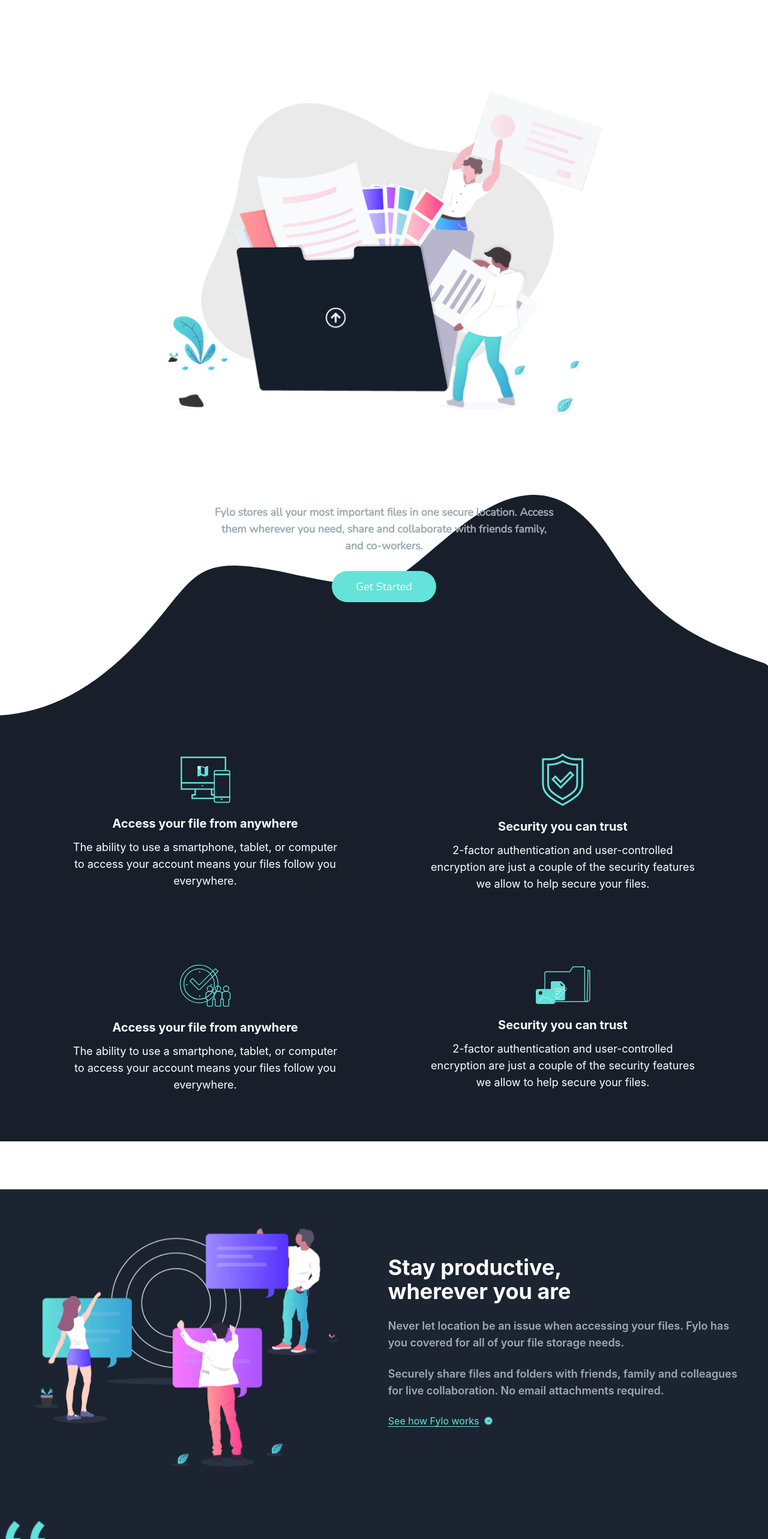
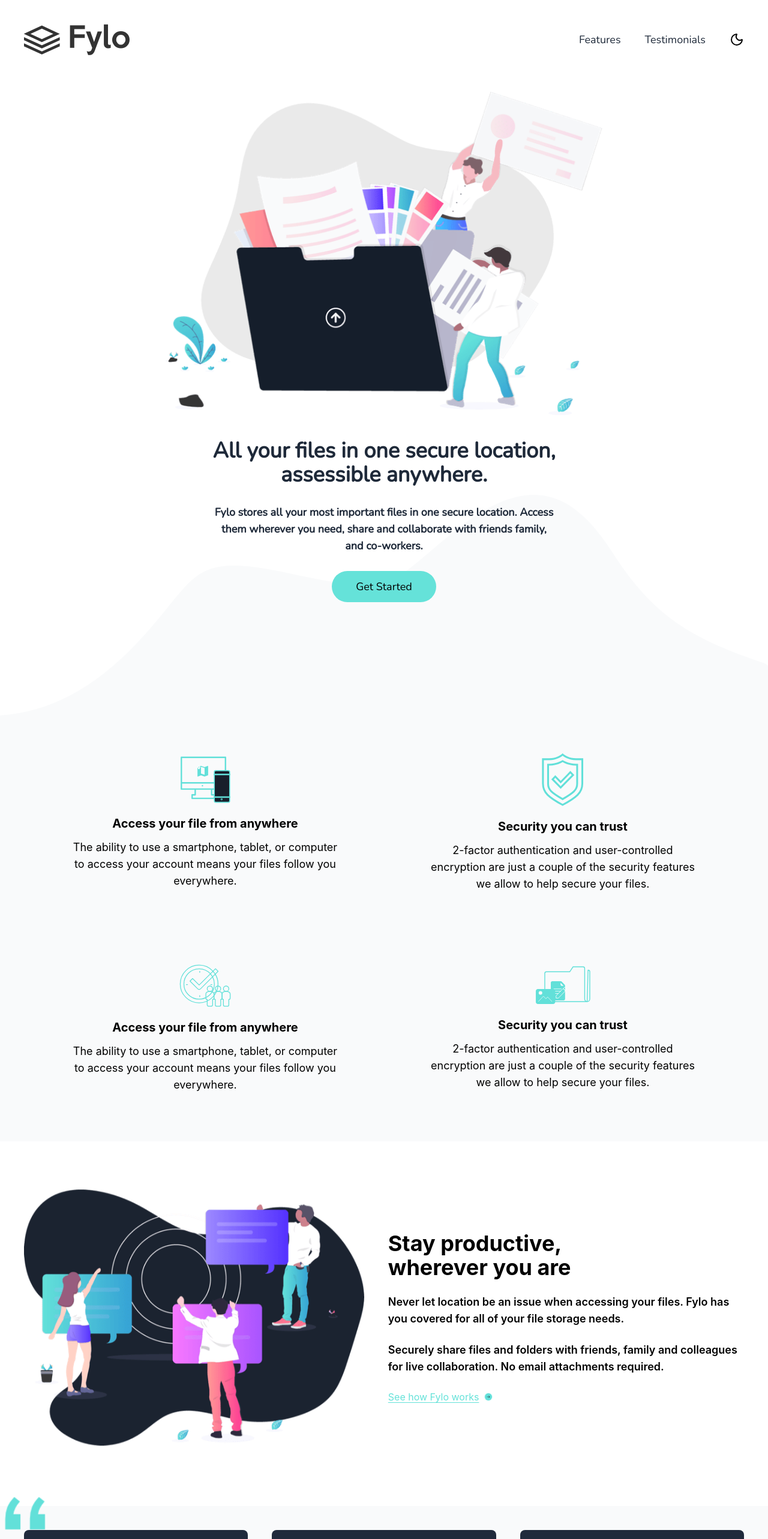
Before and after one commit to Abdouxone/mini-projects, a Next.js app: page /fylo in a window 1280 px wide. Shown: the top 2566 px of the page at 60% size. Built offline with nearby package versions, Linux system fonts and the light colour scheme; a web font is replaced by a local one.

Commit message:
adding toggle night mode and finishing footer

```diff
--- a/app/fylo/page.tsx
+++ b/app/fylo/page.tsx
@@ -1,43 +1,70 @@
-import { SunIcon } from "lucide-react";
+"use client";
+import { MoonIcon, SunIcon } from "lucide-react";
+import { useTheme } from "next-themes";
+import { useEffect, useState } from "react";
 
 export default function page() {
+  const [mounted, setMounted] = useState(false);
+  const { theme, setTheme } = useTheme();
+
+  // Avoid hydration mismatch
+  useEffect(() => setMounted(true), []);
+  if (!mounted) return null;
+
+  const handleTheme = () => {
+    setTheme(theme === "light" ? "dark" : "light");
+  };
   return (
     <div className="scroll-smooth">
-      <div className="dark:bg-[#1C2431]">
+      <div className="dark:bg-[#1C2431]  ">
         {/* header */}
         <div className="flex flex-col md:space-y-0 space-y-7 md:flex-row md:justify-between items-center p-10">
           <img
-            src="/fylo/images/logo-dark-mode.svg"
+            src={
+              theme === "dark"
+                ? "/fylo/images/logo-dark-mode.svg"
+                : "/fylo/images/logo-light-mode.svg"
+            }
             alt=""
             className="md:w-fit w-44 "
           />
           <div className="flex md:space-x-10 md:text-lg space-x-3 font-nunito items-center">
-            <a className="cursor-pointer hover:text-[#65E2B8] text-white ">
+            <a className="cursor-pointer hover:text-[#65E2B8] dark:text-white text-gray-800 ">
               Features
             </a>
-            <a className="text-white cursor-pointer hover:text-[#65E2B8] ">
+            <a className="cursor-pointer hover:text-[#65E2B8] dark:text-white text-gray-800 ">
               Testimonials
             </a>
+            <button
+              onClick={() => {
+                handleTheme();
+              }}
+            >
+              {theme === "dark" ? (
                 <SunIcon className="text-white" size={20} />
+              ) : (
+                <MoonIcon />
+              )}
+            </button>
           </div>
         </div>
 
         {/* hero */}
         <div>
           {/* hero */}
-          <div className="  bg-[url('/fylo/images/bg-curvy-dark-mode.svg')] bg-no-repeat bg-bottom bg-contain  ">
+          <div className="  dark:bg-[url('/fylo/images/bg-curvy-dark-mode.svg')] bg-[url('/fylo/images/bg-curvy-light-mode.svg')] bg-no-repeat bg-bottom bg-contain  ">
             <div className=" bg-no-repeat flex pb-55 flex-col max-w-3xl mx-auto  p-5 space-y-10">
               <img src="/fylo/images/illustration-intro.png" alt="" />
               <div className="text-center font-nunito space-y-7 ">
-                <h1 className="text-white md:text-4xl text-4xl font-semibold ">
+                <h1 className="dark:text-white text-gray-800 md:text-4xl text-4xl font-semibold ">
                   All your files in one secure location, assessible anywhere.
                 </h1>
-                <p className="mx-auto text-base md:text-lg max-w-xl">
+                <p className="dark:text-grayishBlue text-gray-800 mx-auto text-base md:text-lg max-w-xl">
                   Fylo stores all your most important files in one secure
                   location. Access them wherever you need, share and collaborate
                   with friends family, and co-workers.
                 </p>
-                <button className="bg-[#65E2D9] hover:cursor-pointer hover:scale-95 text-white text-lg py-3 px-10 rounded-full">
+                <button className="bg-[#65E2D9] hover:cursor-pointer hover:scale-95 dark:text-white text-black text-lg py-3 px-10 rounded-full">
                   Get Started
                 </button>
               </div>
@@ -45,7 +72,7 @@
           </div>
 
           {/* features */}
-          <div className="bg-[#181F2B] -mt-2">
+          <div className="dark:bg-[#181F2B] bg-[#F9FAFB] -mt-2">
             <div className="grid md:grid-cols-2  gap-10 grid-cols-1  max-w-6xl mx-auto pb-10">
               <div className="flex p-10 flex-col text-center items-center justify-center">
                 <div className="mb-5">
@@ -53,10 +80,10 @@
                 </div>
 
                 <div className="space-y-3 max-w-md">
-                  <h1 className="text-xl font-bold text-white ">
+                  <h1 className="text-xl font-bold dark:text-white text-black ">
                     Access your file from anywhere
                   </h1>
-                  <p className="text-lg font-normal text-white">
+                  <p className="text-lg font-normal dark:text-white text-black">
                     The ability to use a smartphone, tablet, or computer to
                     access your account means your files follow you everywhere.
                   </p>
@@ -68,10 +95,10 @@
                 </div>
 
                 <div className="space-y-3 max-w-md">
-                  <h1 className="text-xl font-bold text-white ">
+                  <h1 className="text-xl font-bold dark:text-white text-black ">
                     Security you can trust
                   </h1>
-                  <p className="text-lg font-normal text-white">
+                  <p className="text-lg font-normal dark:text-white text-black">
                     2-factor authentication and user-controlled encryption are
                     just a couple of the security features we allow to help
                     secure your files.
@@ -84,10 +111,10 @@
                 </div>
 
                 <div className="space-y-3 max-w-md">
-                  <h1 className="text-xl font-bold text-white ">
+                  <h1 className="text-xl font-bold dark:text-white text-black ">
                     Access your file from anywhere
                   </h1>
-                  <p className="text-lg font-normal text-white">
+                  <p className="text-lg font-normal dark:text-white text-black">
                     The ability to use a smartphone, tablet, or computer to
                     access your account means your files follow you everywhere.
                   </p>
@@ -99,10 +126,10 @@
                 </div>
 
                 <div className="space-y-3 max-w-md">
-                  <h1 className="text-xl font-bold text-white ">
+                  <h1 className="text-xl font-bold dark:text-white text-black ">
                     Security you can trust
                   </h1>
-                  <p className="text-lg font-normal text-white">
+                  <p className="text-lg font-normal dark:text-white text-black">
                     2-factor authentication and user-controlled encryption are
                     just a couple of the security features we allow to help
                     secure your files.
@@ -113,8 +140,8 @@
           </div>
 
           {/* productive section and testimonial section*/}
-          <div className="bg-[#1C2431] pb-60">
-            <div className="flex flex-col pb-25 p-10 gap-10 items-center md:flex-row max-w-7xl mx-auto mt-20">
+          <div className="dark:bg-[#1C2431] bg-[#FFFFFF]  ">
+            <div className="flex flex-col pb-25 p-10 gap-10 items-center md:flex-row  max-w-7xl mx-auto pt-20">
               <div className=" ">
                 <img
                   src="/fylo/images/illustration-stay-productive.png"
@@ -123,14 +150,14 @@
                 />
               </div>
               <div className="text-left flex flex-col space-y-6">
-                <h1 className="text-white font-bold text-3xl  max-w-sm md:text-4xl">
+                <h1 className="dark:text-white text-black font-bold text-3xl  max-w-sm md:text-4xl">
                   Stay productive, wherever you are
                 </h1>
-                <p className="md:text-lg text-base">
+                <p className="md:text-lg dark:text-grayishBlue text-black text-base">
                   Never let location be an issue when accessing your files. Fylo
                   has you covered for all of your file storage needs.
                 </p>
-                <p className="md:text-lg text-base">
+                <p className="md:text-lg dark:text-grayishBlue text-black text-base">
                   Securely share files and folders with friends, family and
                   colleagues for live collaboration. No email attachments
                   required.
@@ -145,7 +172,8 @@
               </div>
             </div>
             {/* testimonials */}
-            <div className="max-w-7xl pb-20 mx-auto flex items-center gap-10 flex-col p-10 md:flex-row">
+            <div className="w-full relative dark:bg-[#1C2431] bg-[#F9FAFB] ">
+              <div className="max-w-7xl  pb-90 mx-auto flex items-center gap-10 flex-col p-10 md:flex-row">
                 <div className="flex relative space-y-5 flex-col md:max-w-sm  rounded-lg bg-[#202A3C] p-10">
                   <img
                     src="/fylo/images/bg-quotes.png"
@@ -216,10 +244,71 @@
                   </div>
                 </div>
               </div>
+              {/* early access section */}
+              <div className="flex flex-col absolute space-y-5  -bottom-20 left-1/2 -translate-x-1/2 w-full rounded-lg justify-center items-center md:max-w-4xl max-w-md p-10 bg-[#E5E7EB] dark:bg-[#181F2A]">
+                <h1 className="dark:text-white text-2xl font-bold">
+                  Get early access today
+                </h1>
+                <p className="dark:text-white font-normal text-base text-center">
+                  It only takes a minute to sign up and our free starter tier is
+                  extremely generous. If you have any questions, our support
+                  team would be happy to help you.
+                </p>
+                <div className="flex md:flex-row flex-col w-full space-y-5 md:space-y-0 justify-center md:space-x-5 ">
+                  <input
+                    className="bg-white md:w-1/2 p-2   w-full border-0 outline-none  rounded-full text-black"
+                    type="text"
+                    placeholder="email@example.com"
+                  />
+                  <button className="text-lg whitespace-nowrap bg-[#65E2D9] rounded-full px-5 py-2">
+                    Get started for free
+                  </button>
+                </div>
+              </div>
+            </div>
           </div>
           {/* footer */}
-          <div>
-            {/* ss */}
+          <div className="bg-[#0B1523] text-white p-20 pt-60 space-y-10 flex md:flex-row flex-col  justify-between">
+            <div className="flex flex-col space-y-4">
+              <div className="flex flex-row items-center space-x-3">
+                <img src="/fylo/images/icon-phone.svg" alt="" />
+                <h1>+213-000-00-0000</h1>
+              </div>
+              <div className="flex flex-row items-center space-x-3">
+                <img src="/fylo/images/icon-email.svg" alt="" />
+                <h1>example@fylo.com</h1>
+              </div>
+            </div>
+            <div className="flex md:flex-row flex-col  gap-10 items-start">
+              <div className="flex space-y-3 flex-col">
+                <a href="">About</a>
+                <a href="">Jobs</a>
+                <a href="">Press</a>
+                <a href="">Blog</a>
+              </div>
+              <div className="flex space-y-3 flex-col">
+                <a href="">Contact Us</a>
+                <a href="">Terms</a>
+                <a href="">Privacy</a>
+              </div>
+            </div>
+            <div className="flex flex-row gap-3  md:justify-start justify-center">
+              <img
+                className="w-10 h-10"
+                src="/fylo/images/facebook.svg"
+                alt=""
+              />
+              <img
+                className="w-10 h-10"
+                src="/fylo/images/twitter.svg"
+                alt=""
+              />
+              <img
+                className="w-10 h-10"
+                src="/fylo/images/instagram.svg"
+                alt=""
+              />
+            </div>
           </div>
         </div>
       </div>
--- a/app/globals.css
+++ b/app/globals.css
@@ -1,4 +1,5 @@
 @import "tailwindcss";
+@custom-variant dark (&:where(.dark, .dark *));
 
 /* :root {
   --background: #ffffff;
--- a/app/layout.tsx
+++ b/app/layout.tsx
@@ -7,6 +7,7 @@
   Nunito,
 } from "next/font/google";
 import "./globals.css";
+import { ThemeProvider } from "next-themes";
 
 const geistSans = Geist({
   variable: "--font-geist-sans",
@@ -51,7 +52,11 @@
       lang="en"
       className={`${geistSans.variable} ${geistMono.variable} ${poppins.variable} ${baiJamjuree.variable}  ${nunito.variable}  h-full antialiased`}
     >
-      <body className="min-h-full flex flex-col">{children}</body>
+      <body className="min-h-full flex flex-col">
+        <ThemeProvider attribute="class" defaultTheme="system" enableSystem>
+          {children}
+        </ThemeProvider>
+      </body>
     </html>
   );
 }
--- a/package.json
+++ b/package.json
@@ -12,6 +12,7 @@
     "lucide": "^1.11.0",
     "lucide-react": "^1.11.0",
     "next": "16.2.4",
+    "next-themes": "^0.4.6",
     "react": "19.2.4",
     "react-dom": "19.2.4"
   },
```
Also changed, not shown: 1 other file (tests, documents, lock files or other folders). Lines whose indentation alone changed are shown as unchanged.
